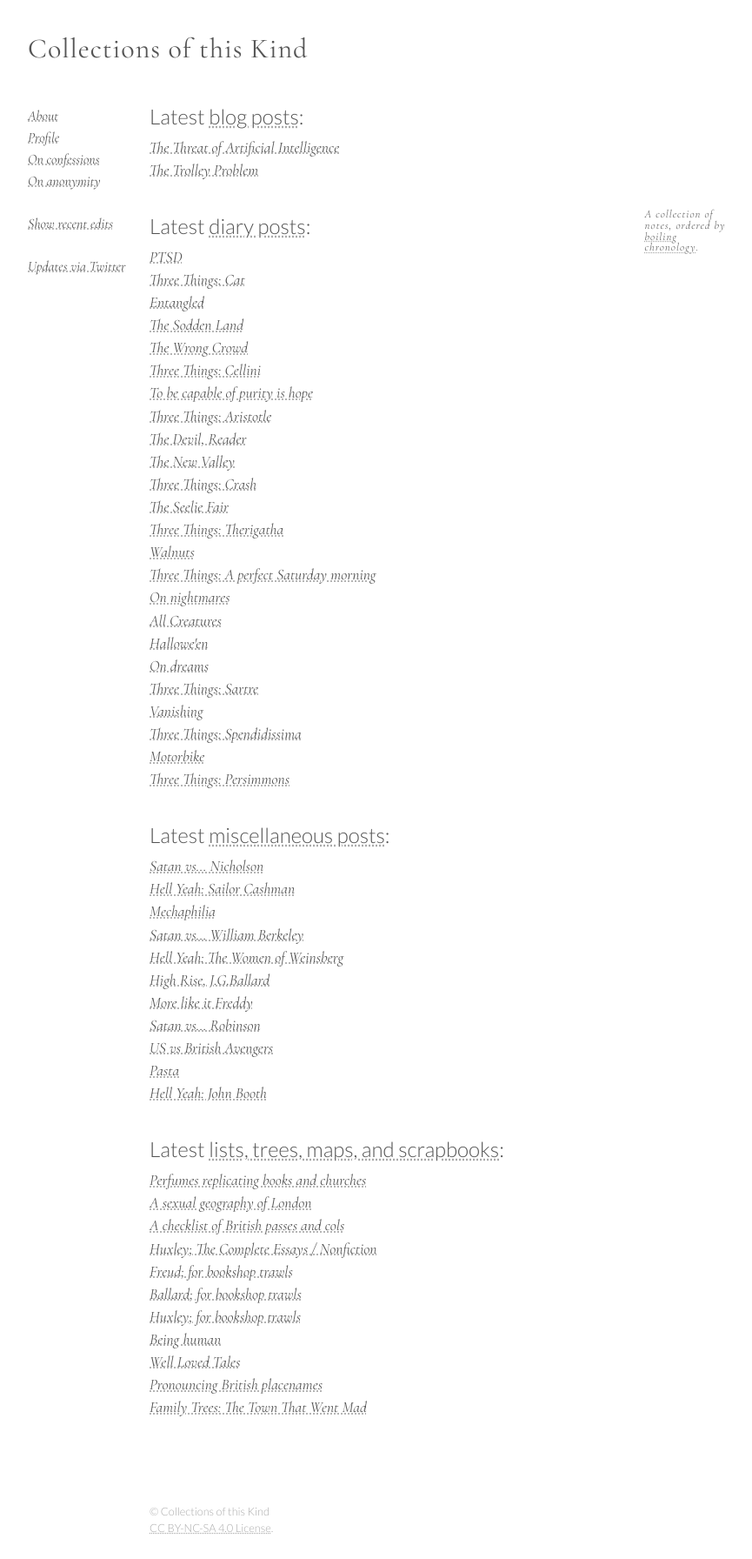
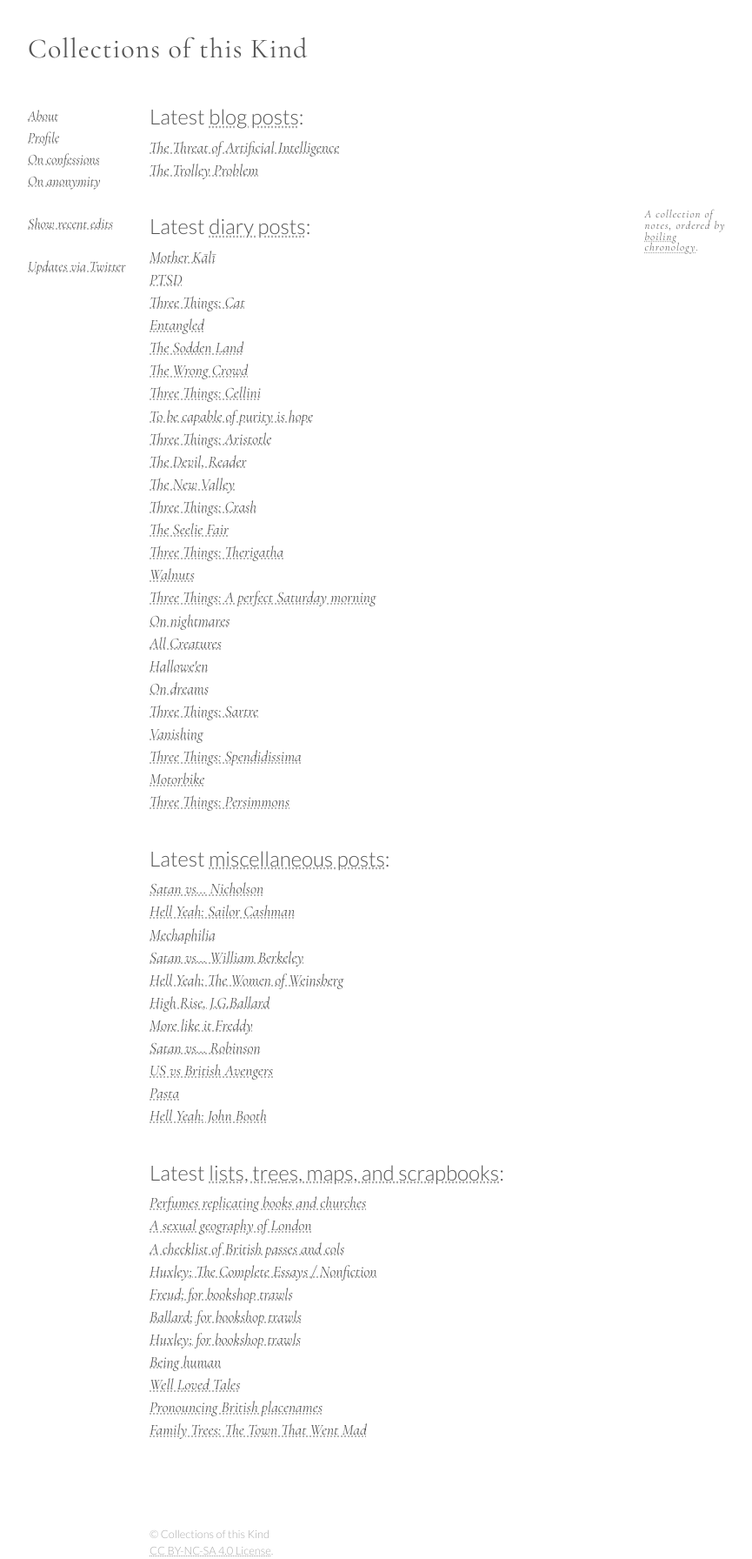
Before and after one commit to CollectionsOfThisKind/collectionsofthiskind.github.io, a Jekyll site: the page built from index.html, in a window 1280 px wide. Shown: the whole page at 87% size, without its empty margins (78-943 px from the left). Built offline with Jekyll 4.4.1, drawn with Linux system fonts in a browser that asks for light colours; before the commit the page ends 1766 px from its top, so only the background shows below that.

Commit message:
Add files via upload

```diff
--- a/index.html
+++ b/index.html
@@ -46,6 +46,7 @@ A collection of notes, ordered by <a href="/pages/about/boiling.html">boiling ch
 <h2 name="diary">Latest <a href="pages/diary/index.html">diary posts</a>:</h2>
 
 <ul class="new">
+<li><a href="pages/diary/kali.html">Mother K&amacr;l&imacr;</a></li>
 <li><a href="pages/diary/ptsd.html">PTSD</a></li>
 <li><a href="pages/diary/three-cat.html">Three Things: Cat</a></li>
 <li><a href="pages/diary/entangled1.html">Entangled</a></li>
```
